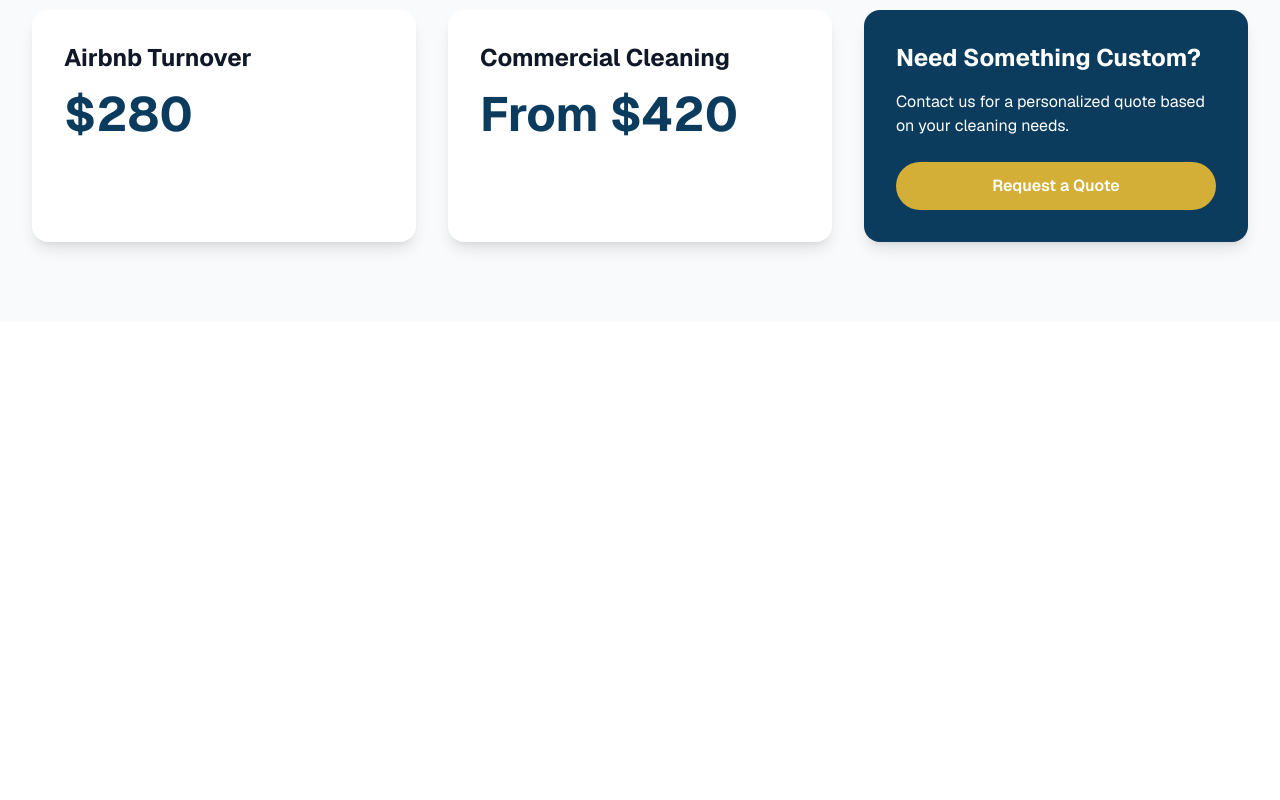
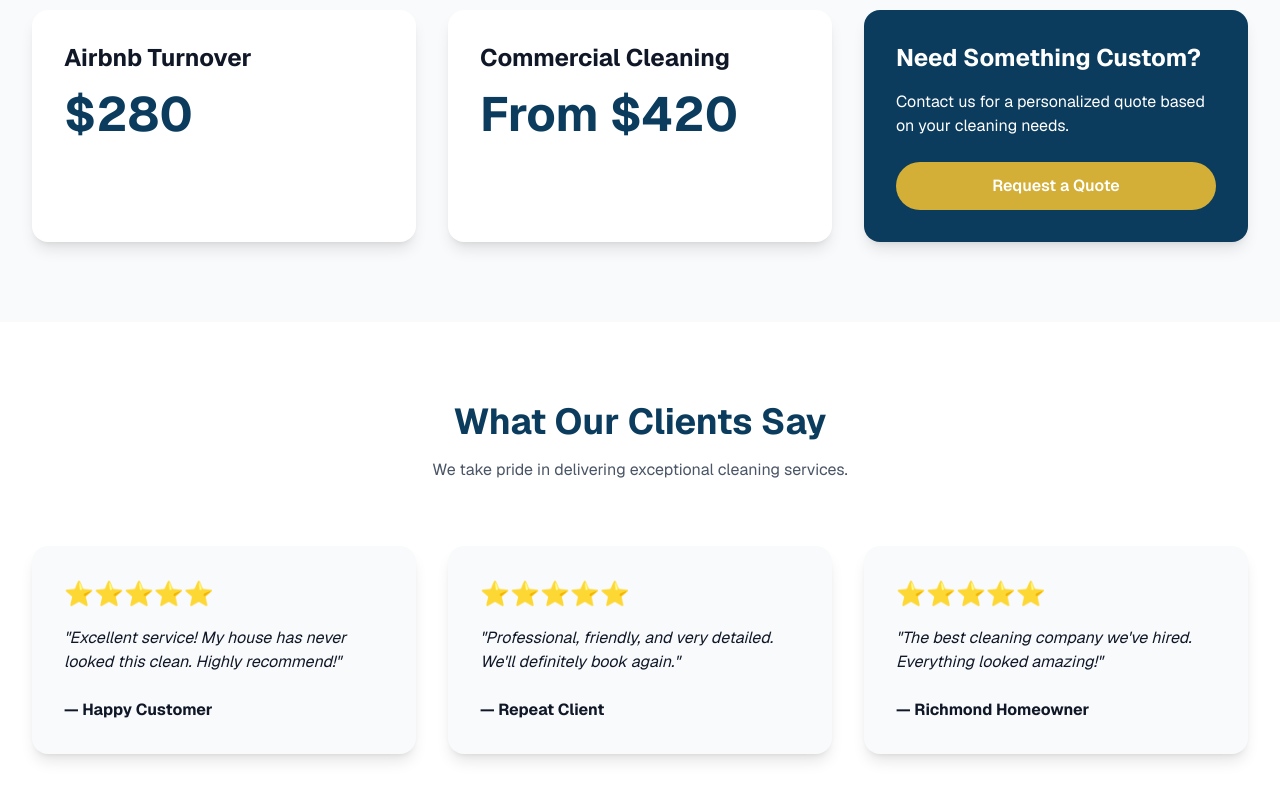
Before and after one commit to TheGleamCleanTeam/thegleamcleanteamllc-website, a Next.js app in the folder website/: page / in a window 1280 px wide. Shown: the part 3228-4028 px from the top of the page. Before the commit the page ends 3550 px from the top, so only its background shows below. Built offline with nearby package versions, Linux system fonts and the light colour scheme.

Commit message:
Add reviews section

```diff
--- a/website/src/app/page.tsx
+++ b/website/src/app/page.tsx
@@ -287,6 +287,48 @@
 
         </div>
       </section>
+            {/* Reviews */}
+      <section id="reviews" className="py-20 bg-white">
+        <div className="max-w-7xl mx-auto px-8">
+
+          <h2 className="text-4xl font-bold text-center text-[#0b3c5d]">
+            What Our Clients Say
+          </h2>
+
+          <p className="mt-4 text-center text-gray-600">
+            We take pride in delivering exceptional cleaning services.
+          </p>
+
+          <div className="grid md:grid-cols-3 gap-8 mt-16">
+
+            <div className="bg-gray-50 rounded-2xl shadow-lg p-8">
+              <div className="text-2xl mb-4">⭐⭐⭐⭐⭐</div>
+              <p className="italic">
+                "Excellent service! My house has never looked this clean. Highly recommend!"
+              </p>
+              <h4 className="font-bold mt-6">— Happy Customer</h4>
+            </div>
+
+            <div className="bg-gray-50 rounded-2xl shadow-lg p-8">
+              <div className="text-2xl mb-4">⭐⭐⭐⭐⭐</div>
+              <p className="italic">
+                "Professional, friendly, and very detailed. We'll definitely book again."
+              </p>
+              <h4 className="font-bold mt-6">— Repeat Client</h4>
+            </div>
+
+            <div className="bg-gray-50 rounded-2xl shadow-lg p-8">
+              <div className="text-2xl mb-4">⭐⭐⭐⭐⭐</div>
+              <p className="italic">
+                "The best cleaning company we've hired. Everything looked amazing!"
+              </p>
+              <h4 className="font-bold mt-6">— Richmond Homeowner</h4>
+            </div>
+
+          </div>
+
+        </div>
+      </section>
     </main>
   );
 }
```
